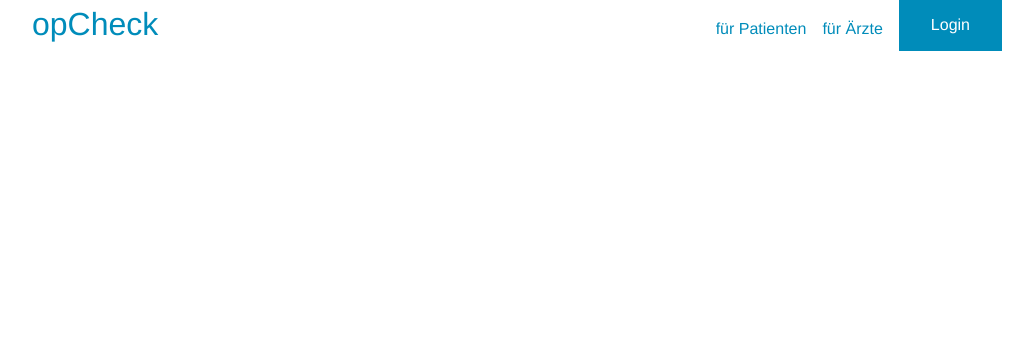
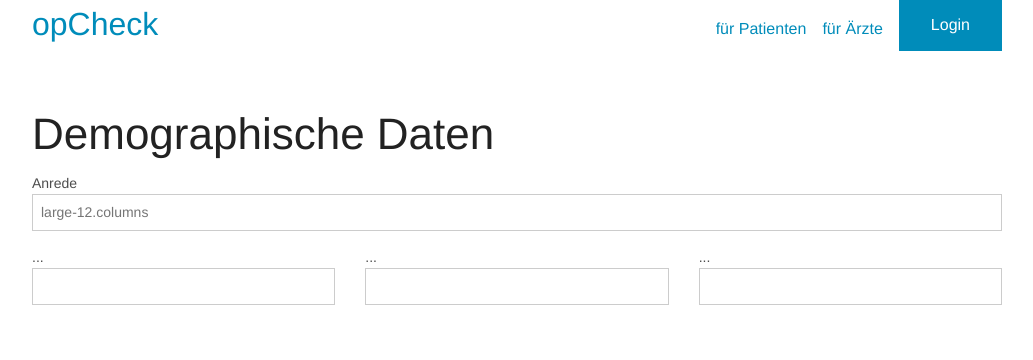
Before and after one commit to pfederi/opCheck, a PHP site: page /de/demographische-daten.php in a window 1280 px wide. Shown: the top 360 px of the page, without its empty margins (123-1156 px from the left). Run offline with PHP 8.4, Linux system fonts and the light colour scheme.

Commit message:
headline und 1. reihe

```diff
--- a/de/demographische-daten.php
+++ b/de/demographische-daten.php
@@ -1,4 +1,34 @@
 <?php include("../includes/header.inc.php"); ?>
 
 
+
+
+  <div class="row">
+    <div class="large-12 columns">
+    	<h1>Demographische Daten</h1>
+    	<form>
+      		<label>Anrede</label>
+        	<input type="text" placeholder="large-12.columns" />
+
+
+  				<div class="row">
+  				   	<div class="large-4 columns">
+      					<label>...</label>
+        				<input type="text"/>
+        			</div>
+  				   	<div class="large-4 columns">
+        				<label>...</label>
+        				<input type="text"/>
+        			</div>
+  				   	<div class="large-4 columns">
+        				 <label>...</label>
+        				<input type="text"/>
+        			</div>
+        		</div>
+    	</form>
+    </div>
+  </div>
+
+
+
 <?php include("../includes/footer.inc.php"); ?>
```
